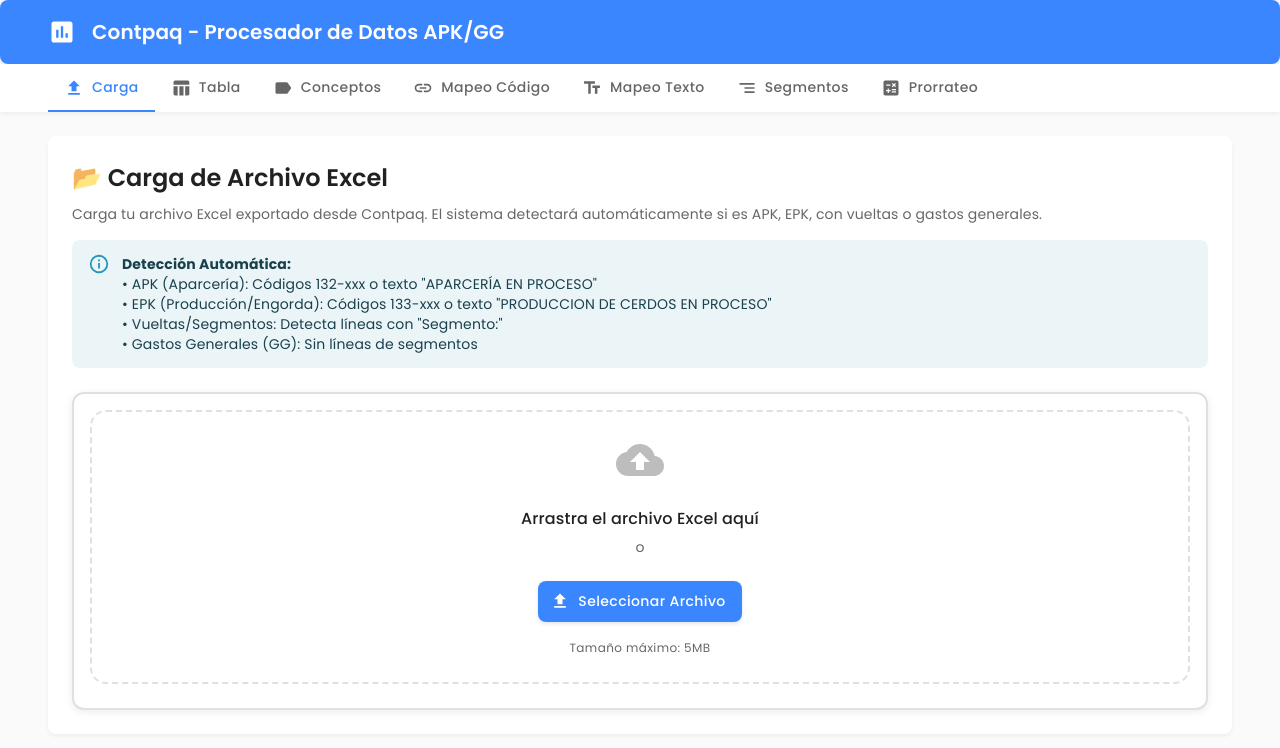
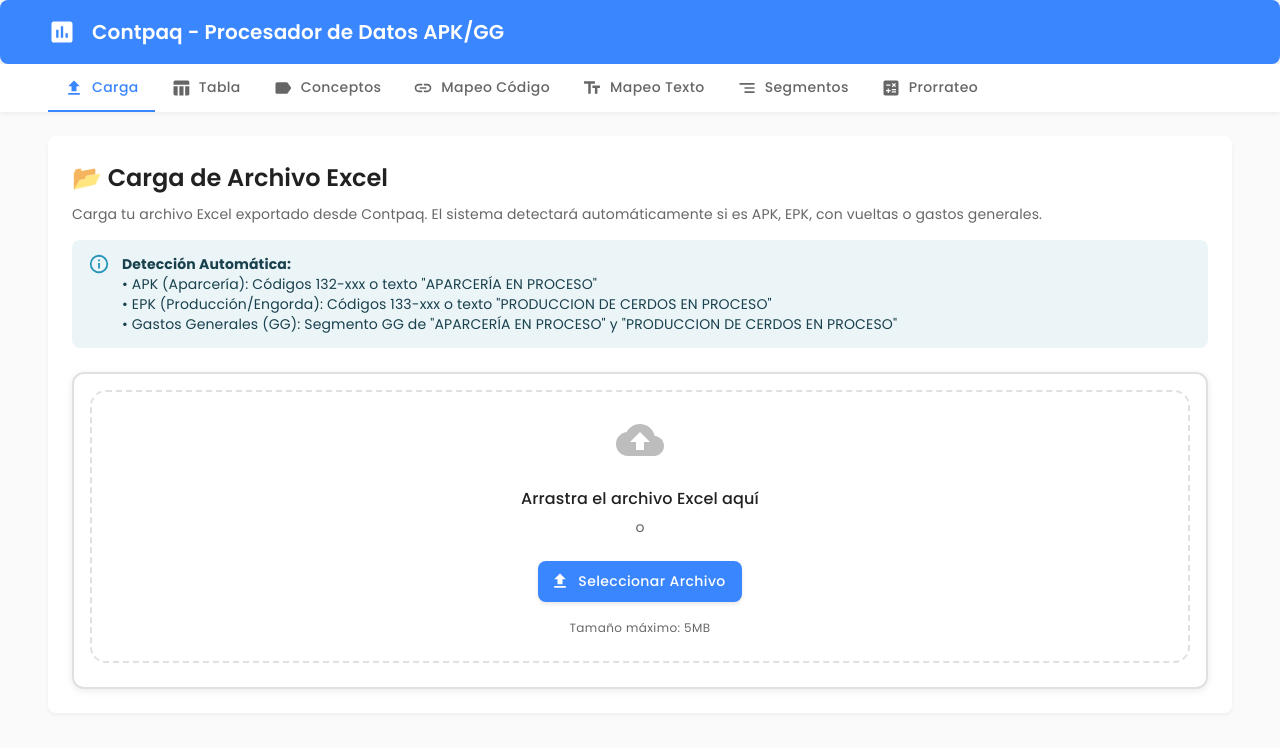
Before and after one commit to albertofelixrosas/contpaq-carlos-salido-apk, a React (Vite) app: page / in a window 1280 px wide. Shown: the top 748 px of the page. Built offline with nearby package versions, Linux system fonts and the light colour scheme.

Commit message:
feat(FileUpload): update GG detection criteria in file upload component

```diff
--- a/src/features/file-upload/FileUpload.tsx
+++ b/src/features/file-upload/FileUpload.tsx
@@ -232,9 +232,7 @@
           <br />
           • EPK (Producción/Engorda): Códigos 133-xxx o texto "PRODUCCION DE CERDOS EN PROCESO"
           <br />
-          • Vueltas/Segmentos: Detecta líneas con "Segmento:"
-          <br />
-          • Gastos Generales (GG): Sin líneas de segmentos
+          • Gastos Generales (GG): Segmento GG de "APARCERÍA EN PROCESO" y "PRODUCCION DE CERDOS EN PROCESO"
         </Alert>
 
         <Card
```
